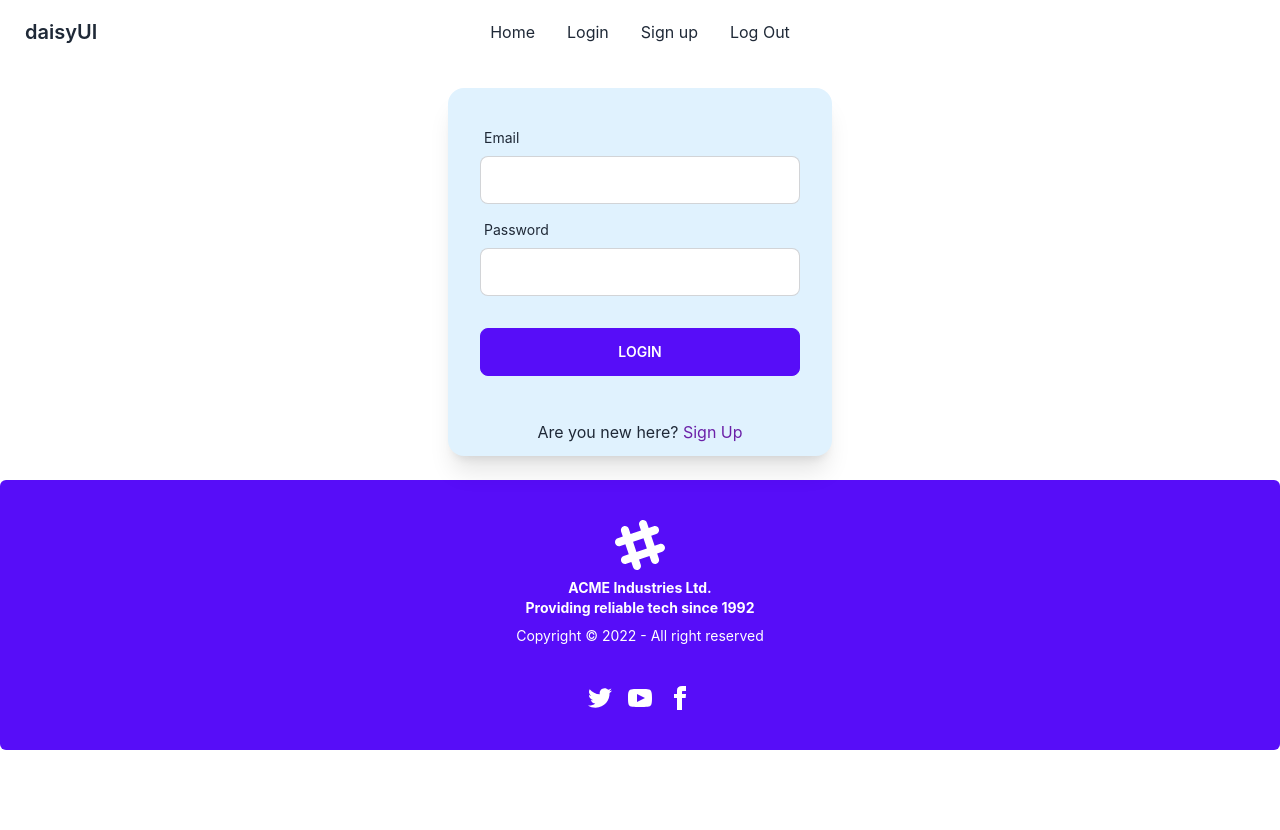
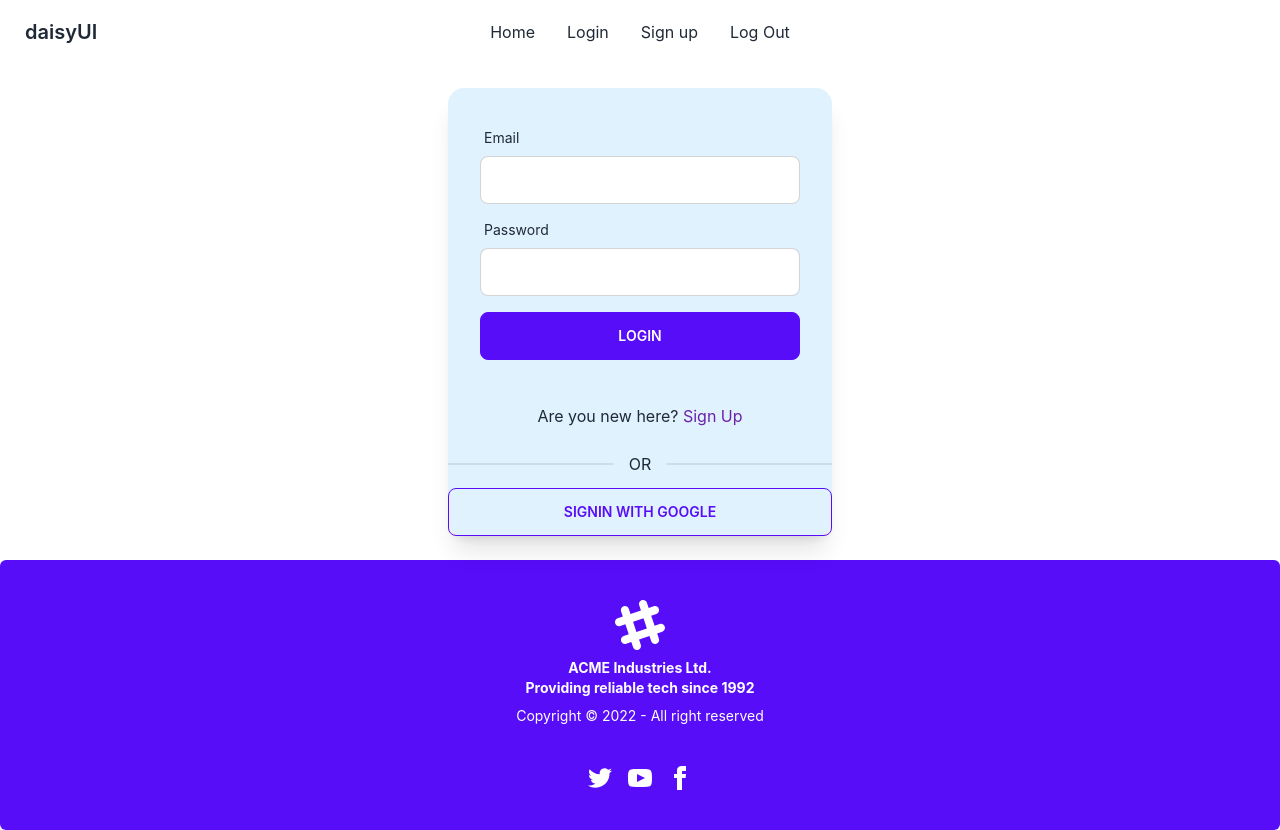
Before and after one commit to MdShafikulIslam1/used-products-client-site, a React (Create React App) app: page /login in a window 1280 px wide. Before the commit the page ends 800 px from the top, so only its background shows below. Built offline with nearby package versions, Linux system fonts and the light colour scheme; no server answers.

Commit message:
sign in with google is  added successfully

```diff
--- a/src/contexts/AuthProvider/AuthProvider.js
+++ b/src/contexts/AuthProvider/AuthProvider.js
@@ -1,12 +1,13 @@
 import React, { createContext, useState, useEffect } from 'react';
 import app from '../../firebase/firebase.config';
-import { createUserWithEmailAndPassword, getAuth, onAuthStateChanged, signInWithEmailAndPassword, signOut } from 'firebase/auth';
+import { createUserWithEmailAndPassword, getAuth, GoogleAuthProvider, onAuthStateChanged, signInWithEmailAndPassword, signInWithPopup, signOut } from 'firebase/auth';
 
 export const AuthContext = createContext();
 const auth = getAuth(app);
 
 const AuthProvider = ({ children }) => {
     const [user, setUser] = useState([]);
+    const googleProvider = new GoogleAuthProvider();
 
     const createUser = (email, password) => {
         return createUserWithEmailAndPassword(auth, email, password)
@@ -14,6 +15,9 @@ const AuthProvider = ({ children }) => {
     const loginUser = (email, password) => {
         return signInWithEmailAndPassword(auth, email, password)
     };
+    const loginWithGoogle = () => {
+        return signInWithPopup(auth, googleProvider)
+    }
     const logoutUser = () => {
         return signOut(auth);
     }
@@ -21,7 +25,6 @@ const AuthProvider = ({ children }) => {
 
     useEffect(() => {
         const unsubscribeUser = onAuthStateChanged(auth, currentUser => {
-            console.log(currentUser);
             setUser(currentUser);
             return () => unsubscribeUser();
         })
@@ -31,6 +34,7 @@ const AuthProvider = ({ children }) => {
         user,
         createUser,
         loginUser,
+        loginWithGoogle,
         logoutUser,
 
     }
--- a/src/pages/LoginAndSignupPage/Login.js
+++ b/src/pages/LoginAndSignupPage/Login.js
@@ -5,7 +5,7 @@ import { AuthContext } from '../../contexts/AuthProvider/AuthProvider';
 import { toast } from 'react-hot-toast';
 
 const Login = () => {
-    const { loginUser } = useContext(AuthContext);
+    const { loginUser, loginWithGoogle } = useContext(AuthContext);
     const { register, handleSubmit, formState: { errors } } = useForm();
     const navigate = useNavigate();
 
@@ -22,6 +22,15 @@ const Login = () => {
                 console.log(err.message);
             })
 
+    }
+    const handleLoginWithGoogle = () => {
+        loginWithGoogle()
+            .then(() => {
+                toast.success("Login with google successfully")
+            })
+            .catch(() => {
+
+            })
     }
     return (
 
@@ -51,11 +60,13 @@ const Login = () => {
                                 className="input input-bordered" />
                             {errors.email && <p className='text-red-900'>{errors.email.message}</p>}
                         </div>
-                        <input type="submit" value="Login" className='btn btn-primary mt-6' />
+                        <input type="submit" value="Login" className='btn btn-primary mt-2' />
                     </div>
 
                 </form>
-                <p className='p-3 text-center'>Are you new here? <Link className='text-purple-800' to='/signup'>Sign Up</Link> </p>
+                <p className=' p-3 text-center'>Are you new here? <Link className='text-purple-800' to='/signup'>Sign Up</Link> </p>
+                <div className="divider">OR</div>
+                <button onClick={handleLoginWithGoogle} className='btn btn-outline btn-primary'>SignIn With Google</button>
             </div>
         </div>
 
```
